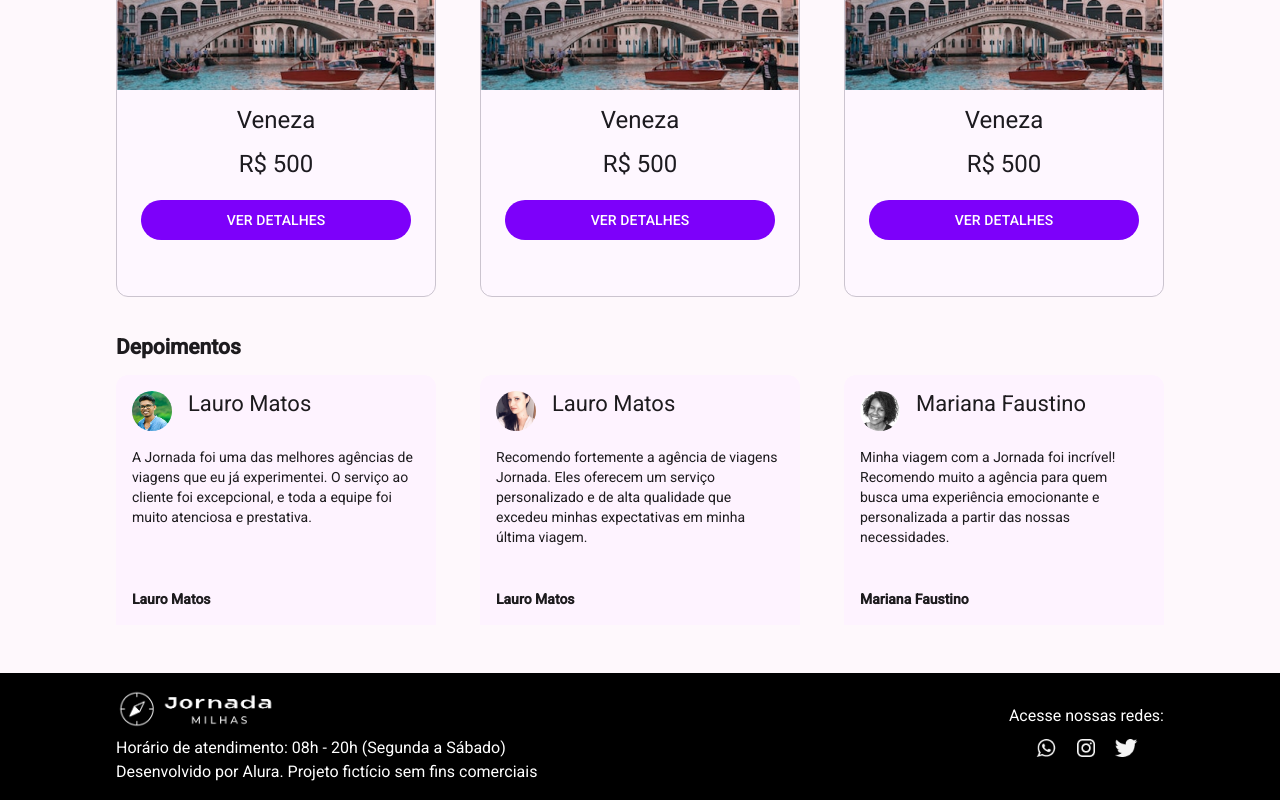
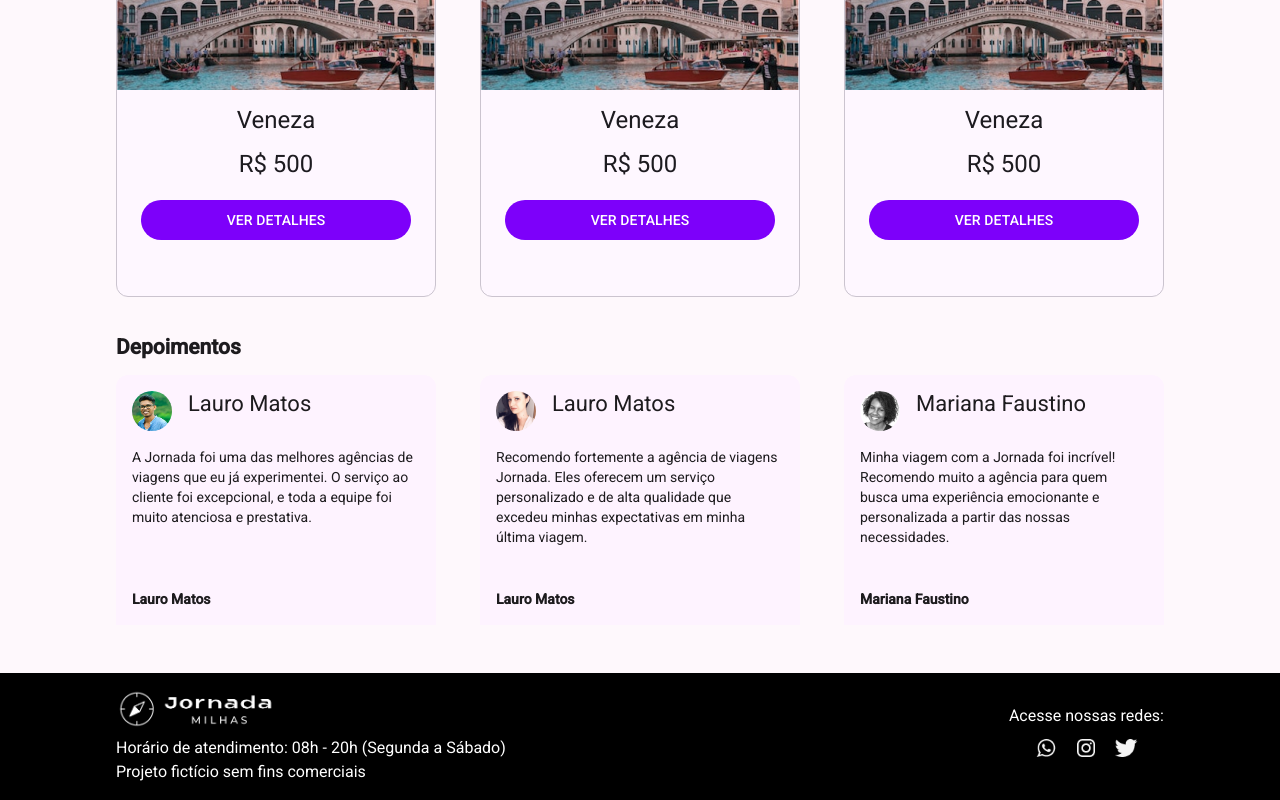
Before and after one commit to Mateus-Leandro/jornada-milhas, an Angular app: page / in a window 1280 px wide. Shown: the part 1556-2356 px from the top of the page. Built offline with nearby package versions, Linux system fonts and the light colour scheme.

Commit message:
:lipstick:fix: ajusta aviso do rodape do projeto

```diff
--- a/src/app/shared/footer/footer.html
+++ b/src/app/shared/footer/footer.html
@@ -9,7 +9,7 @@
                     Horário de atendimento: 08h - 20h (Segunda a Sábado)
                 </li>
                 <li>
-                    Desenvolvido por Alura. Projeto fictício sem fins comerciais
+                    Projeto fictício sem fins comerciais
                 </li>
             </ul>
             <ul class="socials">
```
